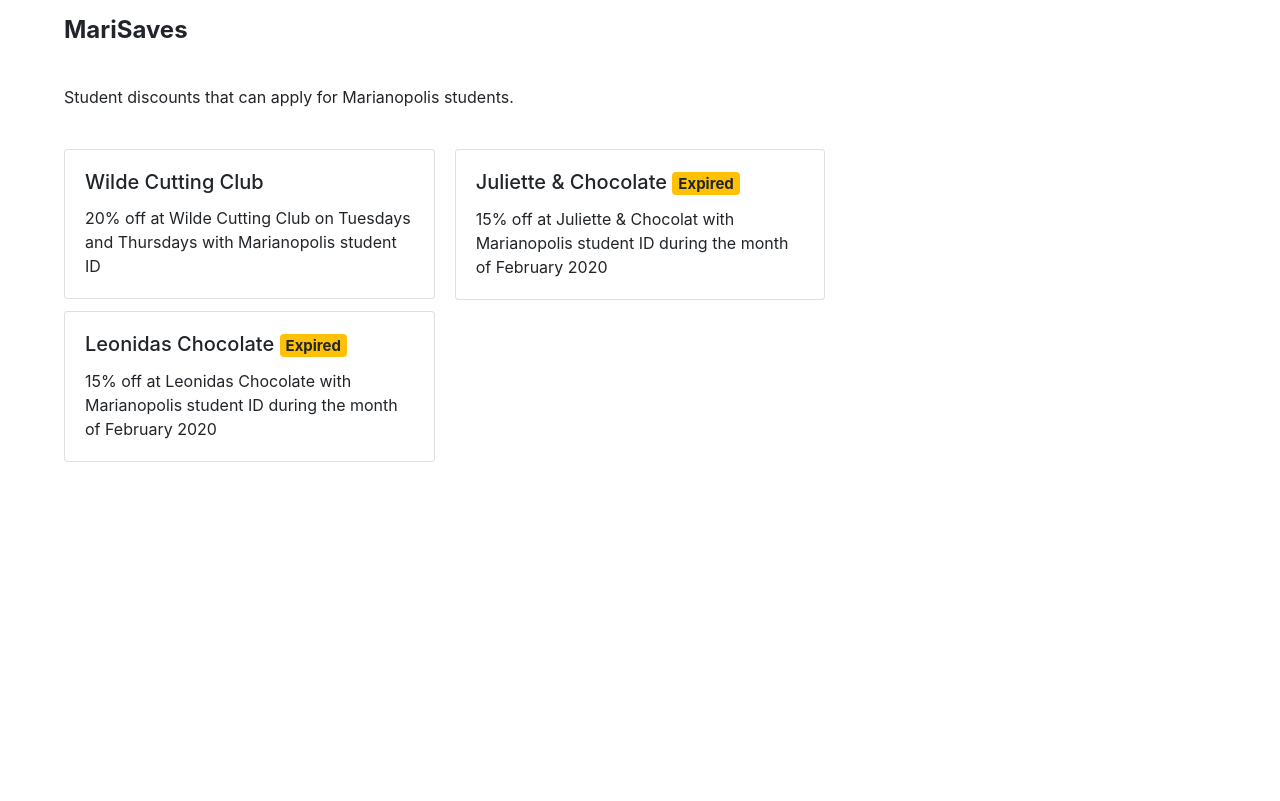
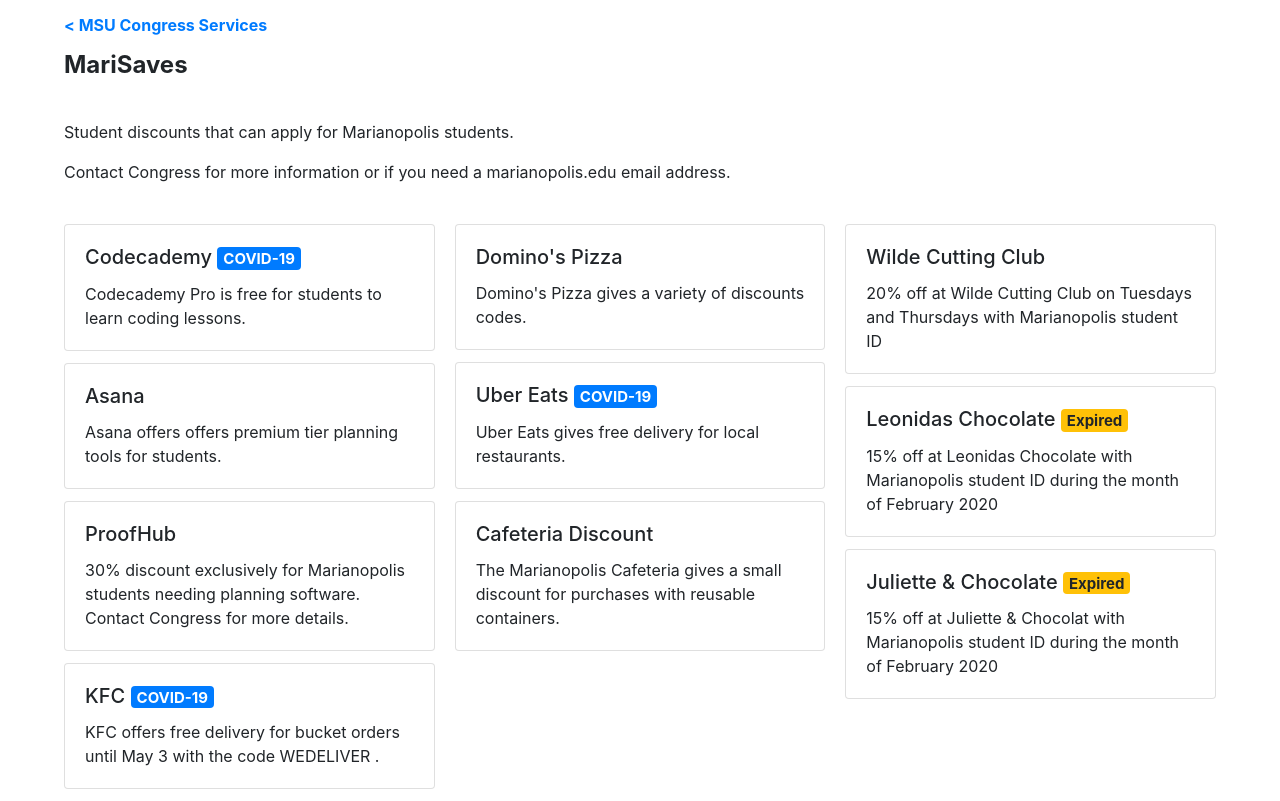
Before and after one commit to TheFloatingString/msu-tech-services, a Flask app: page /saves in a window 1280 px wide. Before the commit the page ends 462 px from the top, so only its background shows below. Run offline with Flask 2, Linux system fonts and the light colour scheme; some libraries are stand-ins or nearby versions.

Commit message:
Add new discounts

```diff
--- a/templates/saves.html
+++ b/templates/saves.html
@@ -10,13 +10,58 @@
 </head>
 <body>
 	<div class="standard-spacing">
+		<p><b><h6><a href="/">< MSU Congress Services</a></h6></b></p>
+
 		<p><b><h4>MariSaves</h4></b></p>
 		<br>
 		<p>Student discounts that can apply for Marianopolis students.</p>
+		<p>Contact Congress for more information or if you need a marianopolis.edu email address.</p>
 		<br>
 	</div>
 	<div class="standard-spacing">
 		<div class="card-columns">
+			<div class="card">
+				<div class="card-body">
+					<h5 class="card-title">Codecademy <span class="badge badge-primary">COVID-19</span></h5>
+					<div class="card-text">Codecademy Pro is free for students to learn coding lessons.</div>
+				</div>
+			</div>
+			<div class="card">
+				<div class="card-body">
+					<h5 class="card-title">Asana</h5>
+					<div class="card-text">Asana offers offers premium tier planning tools for students.</div>
+				</div>
+			</div>
+			<div class="card">
+				<div class="card-body">
+					<h5 class="card-title">ProofHub</h5>
+					<div class="card-text">30% discount exclusively for Marianopolis students needing planning software. Contact Congress for more details.</div>
+				</div>
+			</div>
+			<div class="card">
+				<div class="card-body">
+					<h5 class="card-title">KFC <span class="badge badge-primary">COVID-19</span></h5>
+					<div class="card-text">KFC offers free delivery for bucket orders until May 3 with the code WEDELIVER .</div>
+				</div>
+			</div>
+			<div class="card">
+				<div class="card-body">
+					<h5 class="card-title">Domino's Pizza</h5>
+					<div class="card-text">Domino's Pizza gives a variety of discounts codes.</div>
+				</div>
+			</div>
+			<div class="card">
+				<div class="card-body">
+					<h5 class="card-title">Uber Eats <span class="badge badge-primary">COVID-19</span></h5>
+					<div class="card-text">Uber Eats gives free delivery for local restaurants.</div>
+				</div>
+			</div>
+			<div class="card">
+				<div class="card-body">
+					<h5 class="card-title">Cafeteria Discount</h5>
+					<div class="card-text">The Marianopolis Cafeteria gives a small discount for purchases with reusable containers.</div>
+				</div>
+			</div>
 			<div class="card">
 				<div class="card-body">
 					<h5 class="card-title">Wilde Cutting Club</h5>
```
